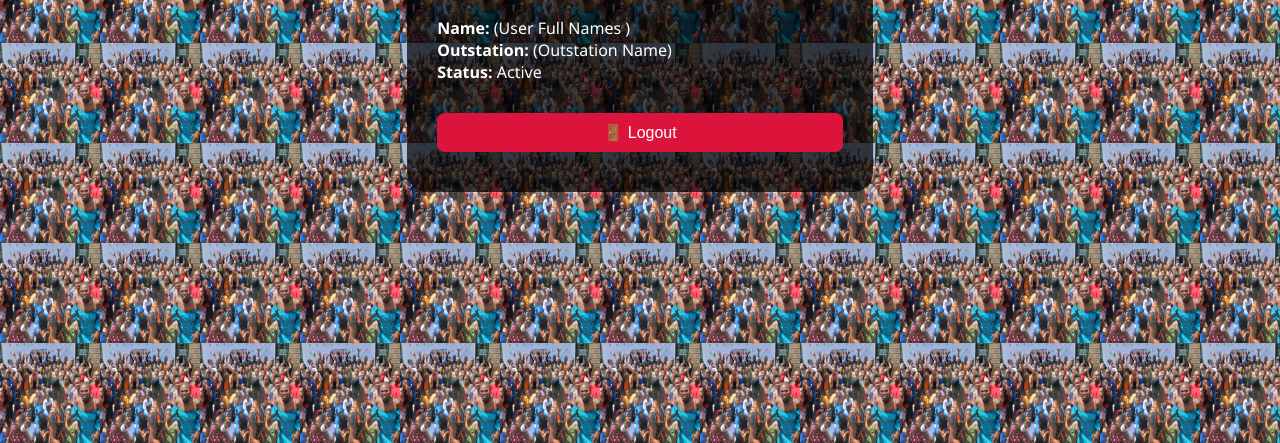
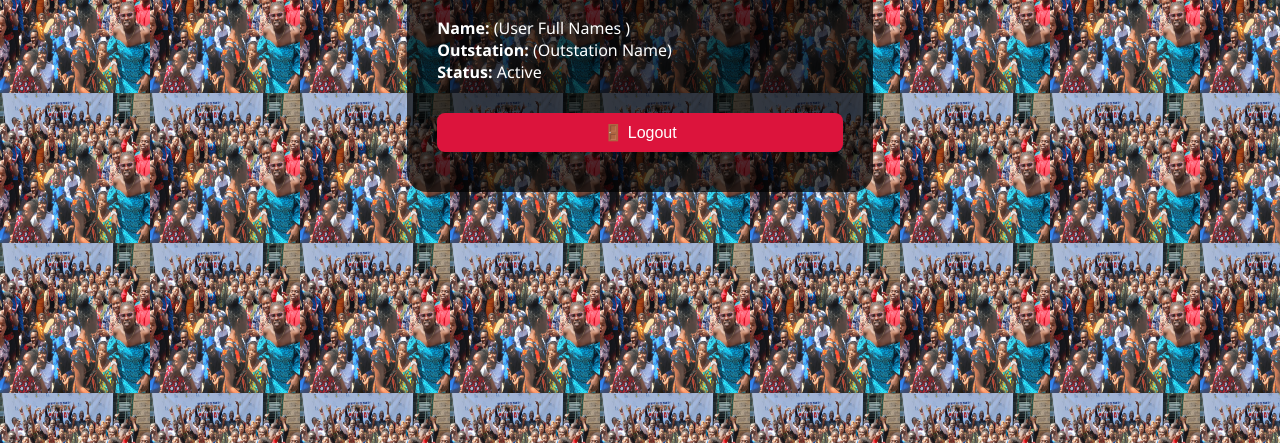
Before and after one commit to BARNABA5/YSC-Portal, a plain HTML site: page dashboard.html in a window 1280 px wide. Shown: the part 357-800 px from the top of the page. Drawn offline with Linux system fonts and the light colour scheme.

Commit message:
Update dashboard.html

```diff
--- a/dashboard.html
+++ b/dashboard.html
@@ -9,7 +9,7 @@
 body {
   font-family: 'Segoe UI', sans-serif;
   background: url('login.jpg') repeat;
-  background-size: 100px 100px; /* Medium-small size for each tile */
+  background-size: 150px 150px; /* Medium-small size for each tile */
   background-attachment: fixed;
   margin: 0;
   padding: 0;
```
